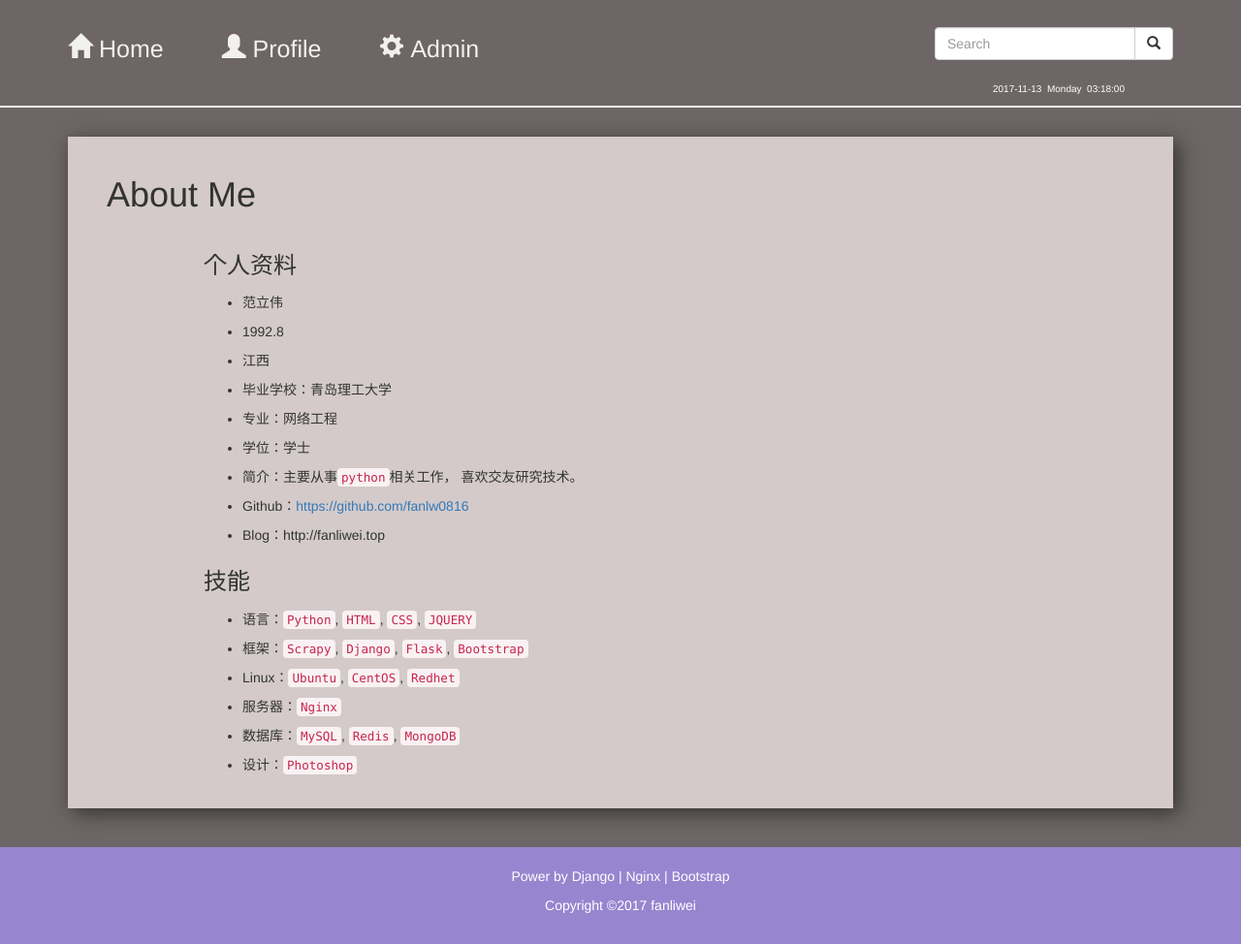
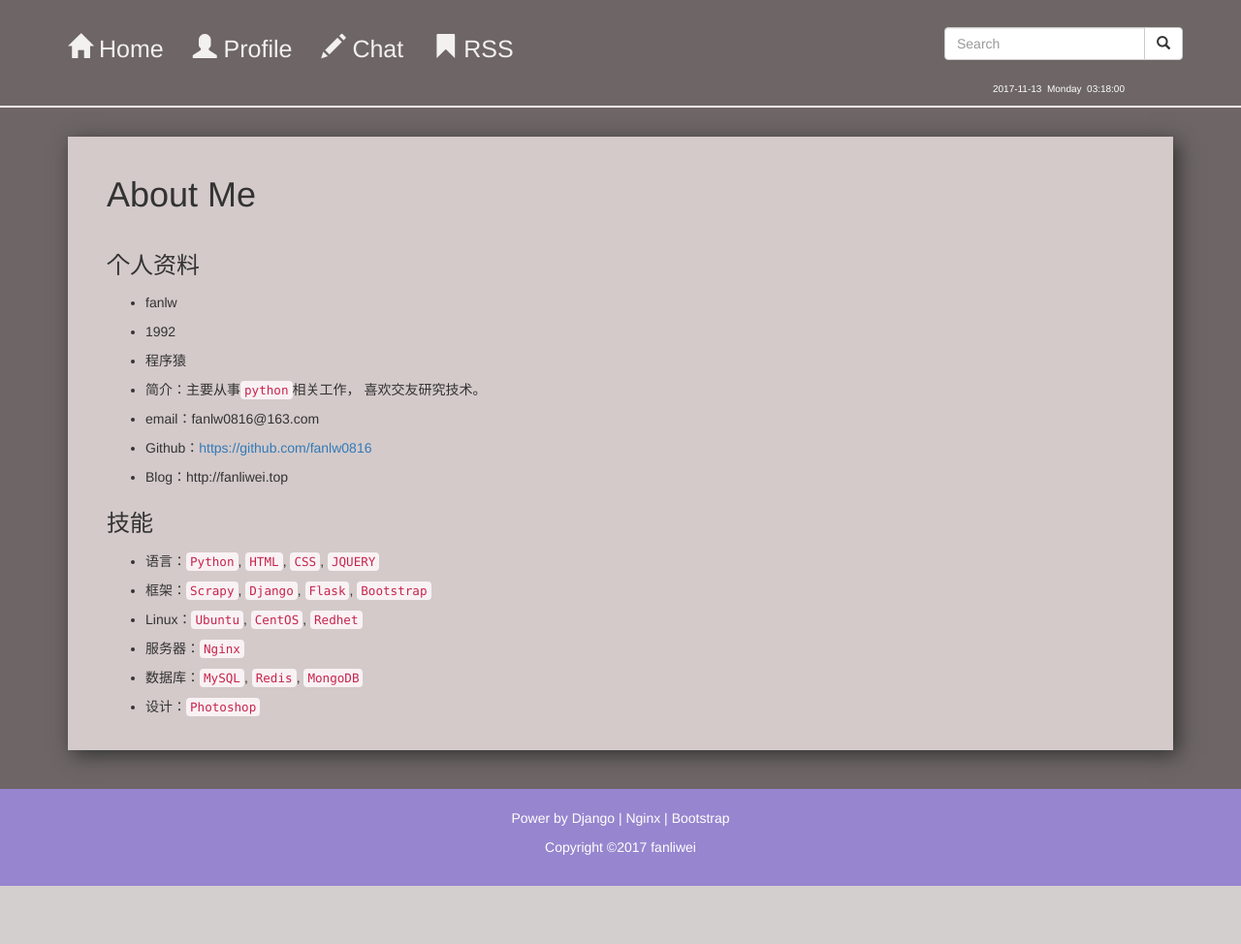
Before and after one commit to fanlw0816/myBlog, a Django app: page /profile/ in a window 1280 px wide. Shown: the whole page at 97% size. After the commit the page ends 914 px from the top, so only its background shows below. Run offline with Django 3.2, Linux system fonts and the light colour scheme; some libraries are stand-ins or nearby versions.

Commit message:
修改导航，部分css

```diff
--- a/myblog/myblog/urls.py
+++ b/myblog/myblog/urls.py
@@ -23,7 +23,7 @@ from django.views.generic.base import RedirectView
 
 
 urlpatterns = [
-    url(r'^admin/', admin.site.urls),
+    url(r'^mgt_admin/', admin.site.urls),
     url(r'^media/(?P<path>.*)/$', serve, {"document_root": MEDIA_ROOT}),
     url(r'^favicon.ico$',RedirectView.as_view(url=r'/static/images/favicon.ico', permanent=True)),
     url(r'^ueditor/', include('DjangoUeditor.urls' )),
--- a/myblog/static/css/mystyle.css
+++ b/myblog/static/css/mystyle.css
@@ -14,7 +14,11 @@ a:hover{
 
 .navbar-li,.navbar-brand{
     font-size: 25px;
-    margin-left: 30px;
+    /*margin-left: 30px;*/
+}
+
+.container div .navbar-form{
+    padding: 0px 5px;
 }
 
 .jumbotron{
@@ -274,7 +278,6 @@ small span:not(.glyphicon){
 }
 
 .profile-all{
-    margin-left: 100px;
     margin-top: 40px;
 }
 
--- a/myblog/templates/base.html
+++ b/myblog/templates/base.html
@@ -36,7 +36,8 @@
 			<div class="collapse navbar-collapse" id="bs-example-navbar-collapse-1">
 				<ul class="nav navbar-nav">
 					<li class="navbar-li"><a href="/profile/"><span class="glyphicon glyphicon-user" aria-hidden="true"></span>&nbsp;Profile</a></li>
-					<li class="navbar-li"><a href="/admin/"><span class="glyphicon glyphicon-cog" aria-hidden="true"></span>&nbsp;Admin</a></li>
+					<li class="navbar-li"><a href="#"><span class="glyphicon glyphicon-pencil" aria-hidden="true"></span>&nbsp;Chat</a></li>
+                    <li class="navbar-li"><a href="#"><span class="glyphicon glyphicon-bookmark" aria-hidden="true"></span> RSS</a></li>
 				</ul>
 
 			<form class="navbar-form navbar-right" action="/results/">
--- a/myblog/templates/profile.html
+++ b/myblog/templates/profile.html
@@ -10,13 +10,11 @@
                         <div class="profile-presonal">
                             <h3>个人资料</h3>
                             <ul>
-                                <li>范立伟</li>
-                                <li>1992.8</li>
-                                <li>江西</li>
-                                <li>毕业学校：青岛理工大学</li>
-                                <li>专业：网络工程</li>
-                                <li>学位：学士</li>
+                                <li>fanlw</li>
+                                <li>1992</li>
+                                <li>程序猿</li>
                                 <li>简介：主要从事<code>python</code>相关工作， 喜欢交友研究技术。</li>
+                                <li>email：fanlw0816@163.com</li>
                                 <li>Github：<a href="https://github.com/fanlw0816">https://github.com/fanlw0816</a></li>
                                 <li>Blog：http://fanliwei.top</li>
                             </ul>
```
Also changed, not shown: myblog/uwsgi.ini (line endings or trailing spaces).
